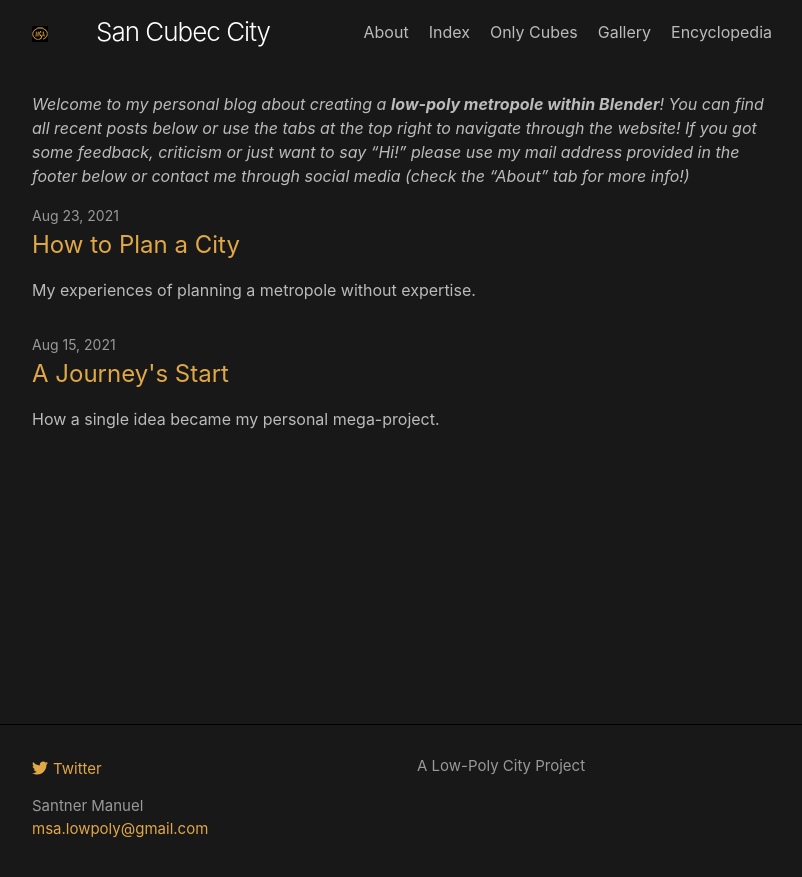
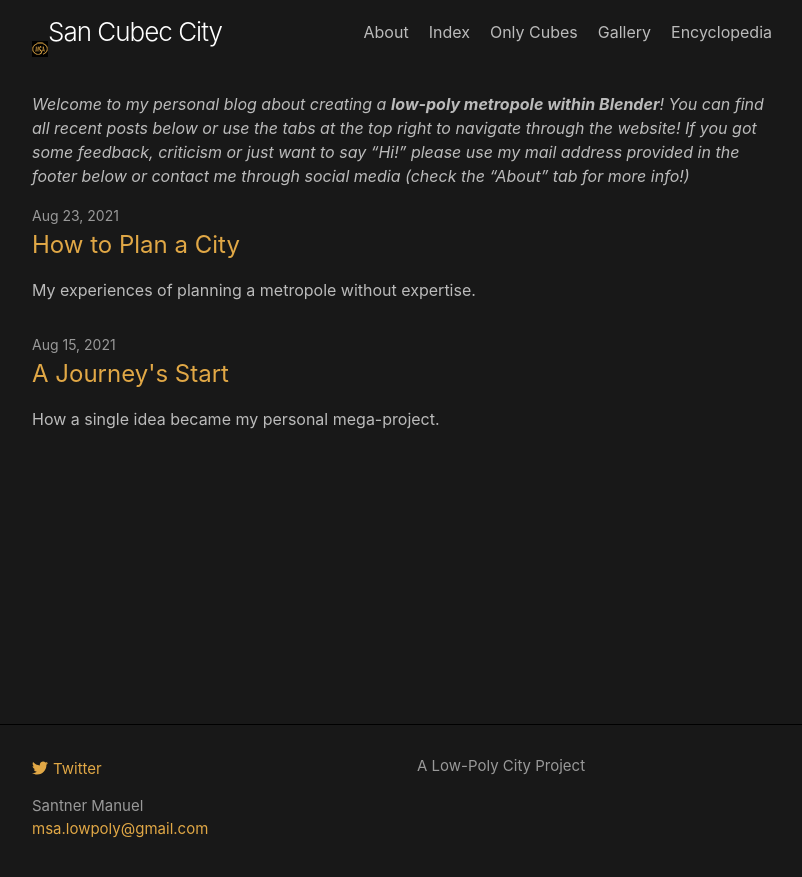
Before and after one commit to kant/san_cubec_blog, a Jekyll site: the page built from index.md, in a window 1280 px wide. Shown: the top 877 px of the page, without its empty margins (238-1040 px from the left). Built offline with Jekyll 4.4.1, drawn with Linux system fonts in a browser that asks for light colours.

Commit message:
Update _layout.scss

```diff
--- a/_sass/minima/_layout.scss
+++ b/_sass/minima/_layout.scss
@@ -17,8 +17,8 @@
 	content: url("/assets/logo.png");
 	display: inline-block;
 	position: relative;
-	width: 64px;
-	top: 1px;
+	width: 16px;
+	top: 16px;
 }
 
 .site-title {
```
